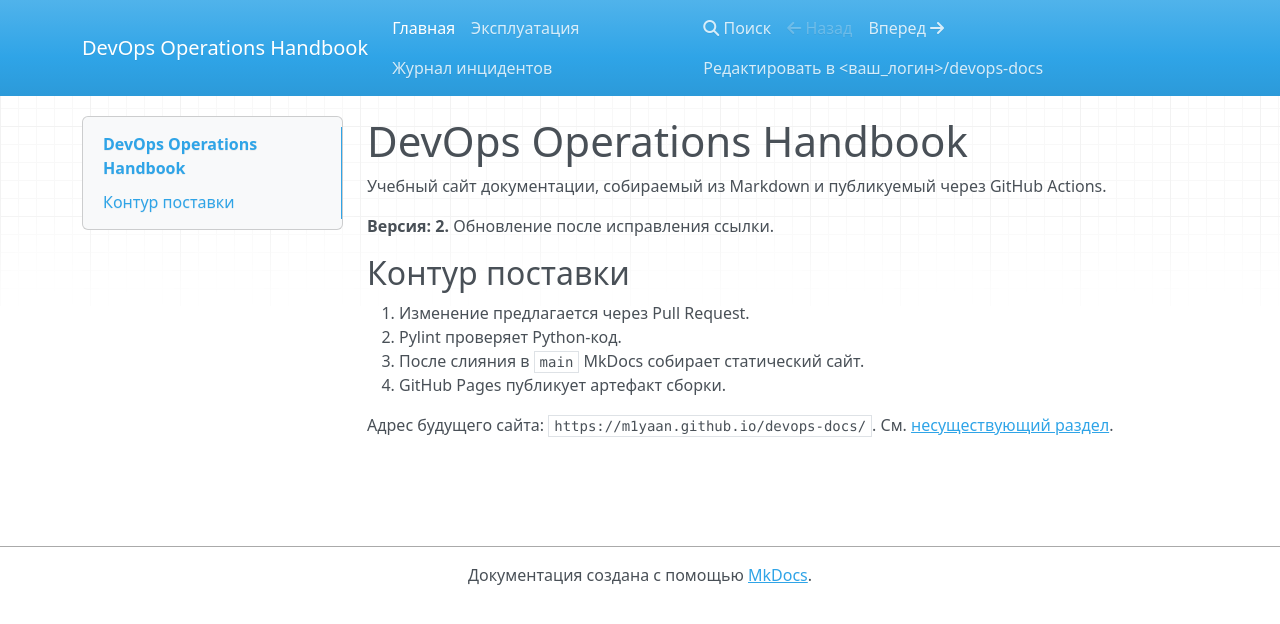
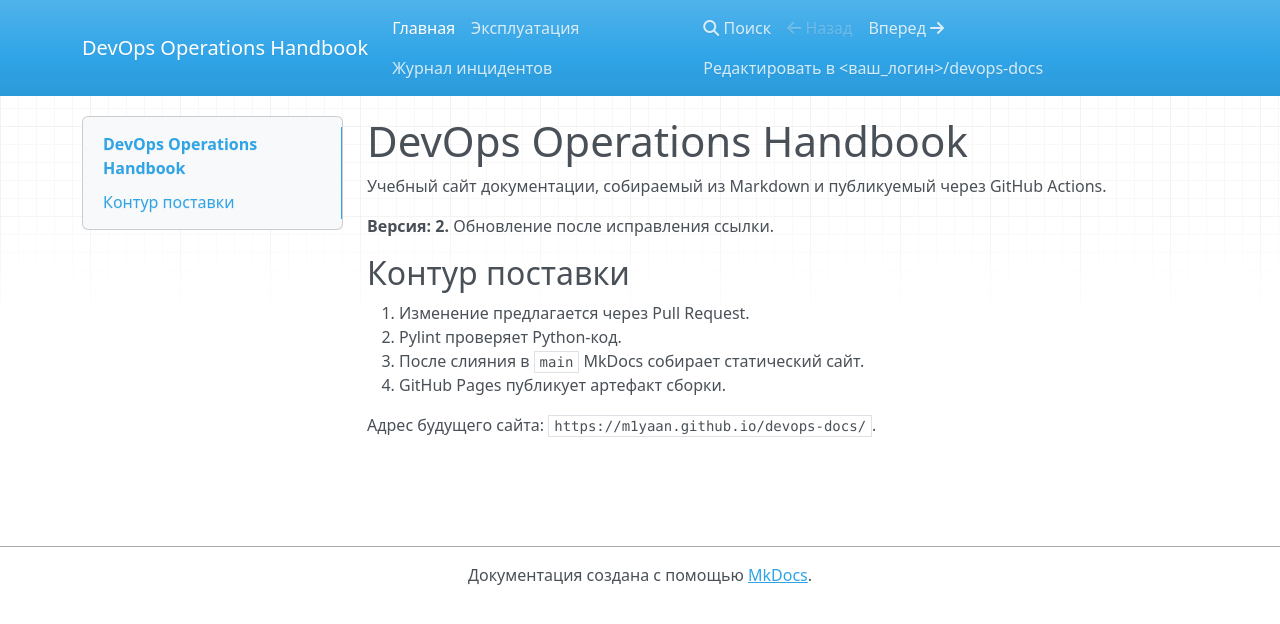
Before and after one commit to m1yaan/devops-docs, an MkDocs documentation site: the page built from docs/index.md, in a window 1280 px wide. Shown: the top 624 px of the page. Built offline with MkDocs 1.6.1, drawn with Linux system fonts in a browser that asks for light colours; nearby versions of some CDN libraries.

Commit message:
docs: remove broken link

```diff
--- a/docs/index.md
+++ b/docs/index.md
@@ -12,4 +12,3 @@
 4. GitHub Pages публикует артефакт сборки.
 
 Адрес будущего сайта: `https://m1yaan.github.io/devops-docs/`.
-См. [несуществующий раздел](missing-page.md).
```
